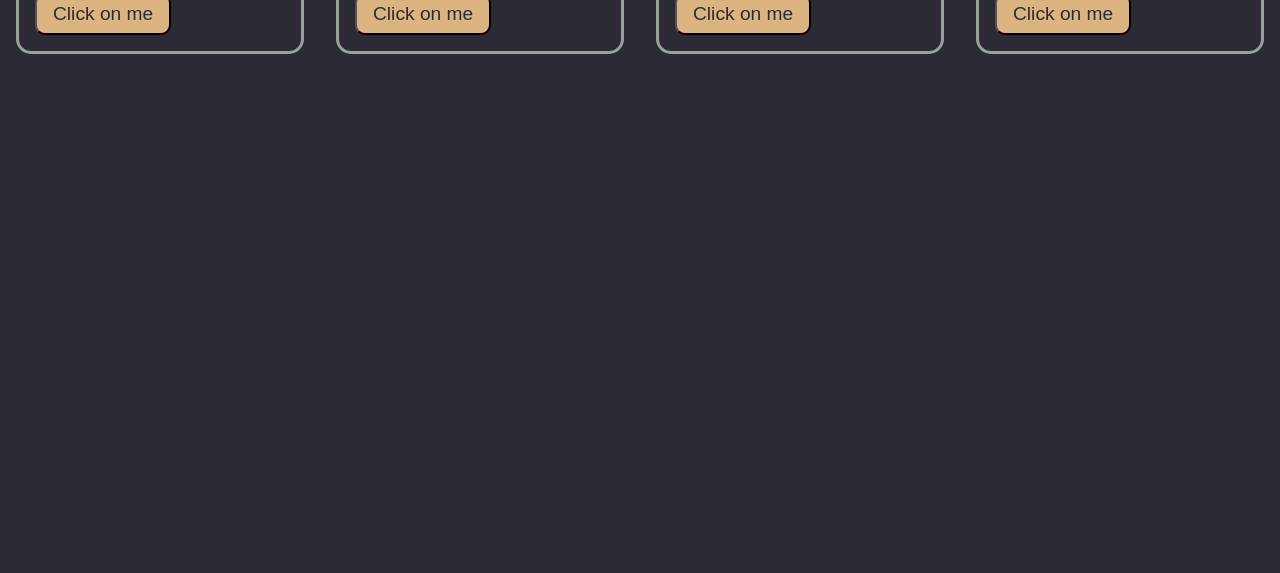
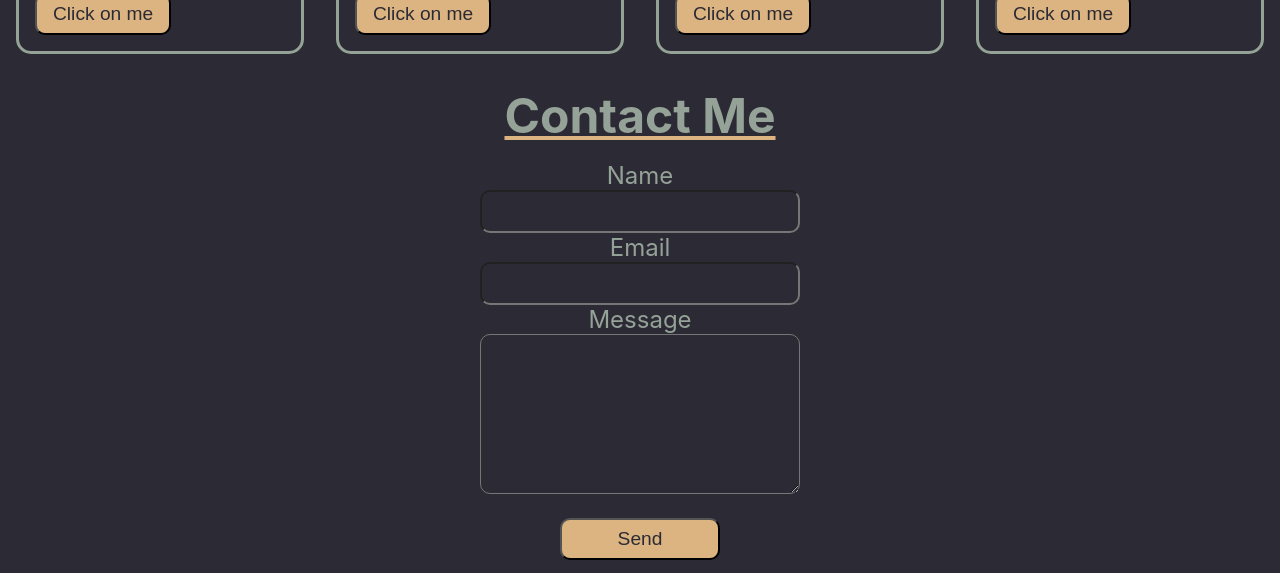
Before and after one commit to garywhi/web-test, a React (Create React App) app: page /#/projects in a window 1280 px wide. Shown: the part 1691-2264 px from the top of the page. Before the commit the page ends 1761 px from the top, so only its background shows below. Built offline with nearby package versions, Linux system fonts and the light colour scheme.

Commit message:
Added emailjs
Added email form and functionality

```diff
--- a/package.json
+++ b/package.json
@@ -4,6 +4,7 @@
   "homepage": "https://garywhi.github.io/web-test",
   "private": false,
   "dependencies": {
+    "@emailjs/browser": "^3.10.0",
     "@testing-library/jest-dom": "^5.16.5",
     "@testing-library/react": "^13.4.0",
     "@testing-library/user-event": "^13.5.0",
--- a/src/pages/Projects.css
+++ b/src/pages/Projects.css
@@ -66,7 +66,7 @@
     display: flex;
     height: 100dvh;
     justify-content: center;
-    padding-top: .9rem;
+    padding-top: .8rem;
 }
 
 .mini-navi-items {
@@ -264,6 +264,57 @@
     text-align: center;
 }
 
+.contact-section {
+    display: flex;
+    justify-content: center;
+}
+
+.contact-section form{
+
+    display: flex;
+    flex-direction: column;
+    align-items: center;
+    width: 50vw;
+}
+
+.contact-section label {
+    color: var(--30p-color);
+    font-size: 1.5rem;
+}
+
+.form-field {
+    background-color: var(--60p-color);
+    color: var(--10p-color);
+    width: 20rem;
+    font-size: 1.25rem;
+    border-radius: 10px;
+    padding: .5rem 1rem .5rem 1rem;
+}
+
+.contact-section textarea {
+    background-color: var(--60p-color);
+    color: var(--10p-color);
+    width: 20rem;
+    height: 10rem;
+    font-size: 1.25rem;
+    border-radius: 10px;
+    padding: .5rem 1rem .5rem 1rem;
+}
+
+.contact-form-btn {
+    margin-top: 1.5rem;
+    margin-bottom: 1rem;
+    background-color: var(--10p-color);
+    color: var(--60p-color);
+    white-space: nowrap;
+    font-size: 1rem;
+    cursor: pointer;
+    border-radius: 10px;
+    padding: .5rem 1rem .5rem 1rem;
+    font-size: 1.2rem;
+    width: 10rem;
+}
+
 @media screen and (max-width: 720px) {
 
     .page-content {
--- a/src/pages/Projects.js
+++ b/src/pages/Projects.js
@@ -1,4 +1,5 @@
-import React, { useState, useEffect } from 'react'
+import React, { useState, useEffect, useRef } from 'react'
+import emailjs from '@emailjs/browser'
 import './Projects.css'
 import { FaReact, FaJsSquare, FaJava, FaHtml5, FaCss3Alt, FaBars, FaTimes, FaCode } from "react-icons/fa";
 import { SiMysql, SiMicrosoftsqlserver } from "react-icons/si";
@@ -8,6 +9,8 @@ export default function Projects() {
 
   const [mobile, setMobile] = useState(false);
   const [navWindow, setNavWindow] = useState(false);
+
+  const form = useRef();
 
   useEffect(() => {
     if(window.innerWidth < 720) {
@@ -31,6 +34,17 @@ export default function Projects() {
         window.removeEventListener("resize", handleResize);
     };
   }, [])
+
+  const sendEmail = (e) => {
+    e.preventDefault();
+
+    emailjs.sendForm('YOUR_SERVICE_ID', 'YOUR_TEMPLATE_ID', form.current, 'YOUR_PUBLIC_KEY')
+      .then((result) => {
+          console.log(result.text);
+      }, (error) => {
+          console.log(error.text);
+      });
+  };
 
   return (
     <>
@@ -148,6 +162,19 @@ export default function Projects() {
           </div>
         </div>
       </div>
+
+      <h1 className='project-title'>Contact Me</h1>
+      <div className='contact-section'>
+        <form ref={form} onSubmit={sendEmail}>
+        <label>Name</label>
+        <input className='form-field' type="text" name="user_name" />
+        <label>Email</label>
+        <input className='form-field' type="email" name="user_email" />
+        <label>Message</label>
+        <textarea name="message" />
+        <input className='contact-form-btn' type="submit" value="Send" />
+        </form>
+      </div>
     </>
   )
 }
```
Also changed, not shown: 1 other file (tests, documents, lock files or other folders).
